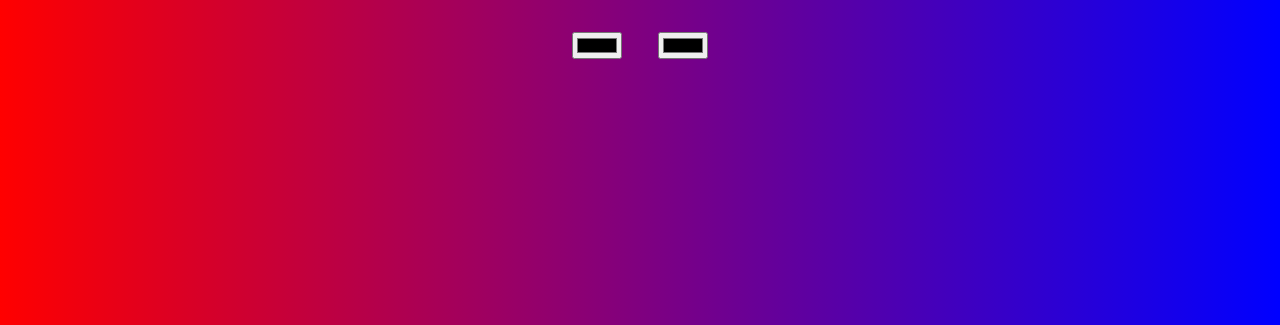
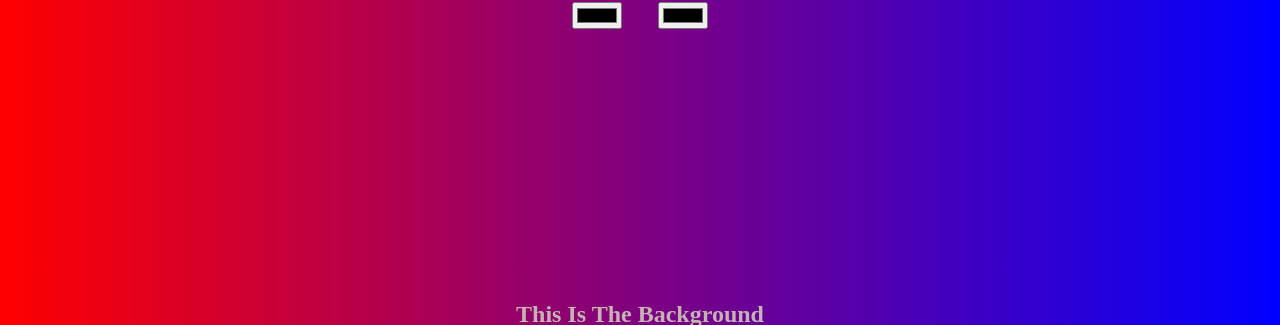
Before and after one commit to Mateusz-best-creator/background-generator, a plain HTML site: page index.html in a window 1280 px wide. Shown: the part 239-564 px from the top of the page. Drawn offline with Linux system fonts and the light colour scheme.

Commit message:
Add a message

```diff
--- a/index.html
+++ b/index.html
@@ -12,6 +12,7 @@
         <h1>Background Generator</h1>
         <input id="input-1" type="color">
         <input id="input-2" type="color">
+        <h2>This Is The Background</h2>
         <h3 id="description-of-color">Linear-gradient(to right, green, blue)</h3>
         <button id="randomButton">Get Random Color</button>
     </div>
--- a/style.css
+++ b/style.css
@@ -24,8 +24,12 @@ input {
     margin: 0 1rem;
 }
 
+h2 {
+    margin-top: 17rem;
+    color: rgb(196, 179, 179);
+}
+
 h3 {
-    margin-top: 17rem;
     color: rgb(196, 179, 179);
     font-size: 2rem;
 }
```
